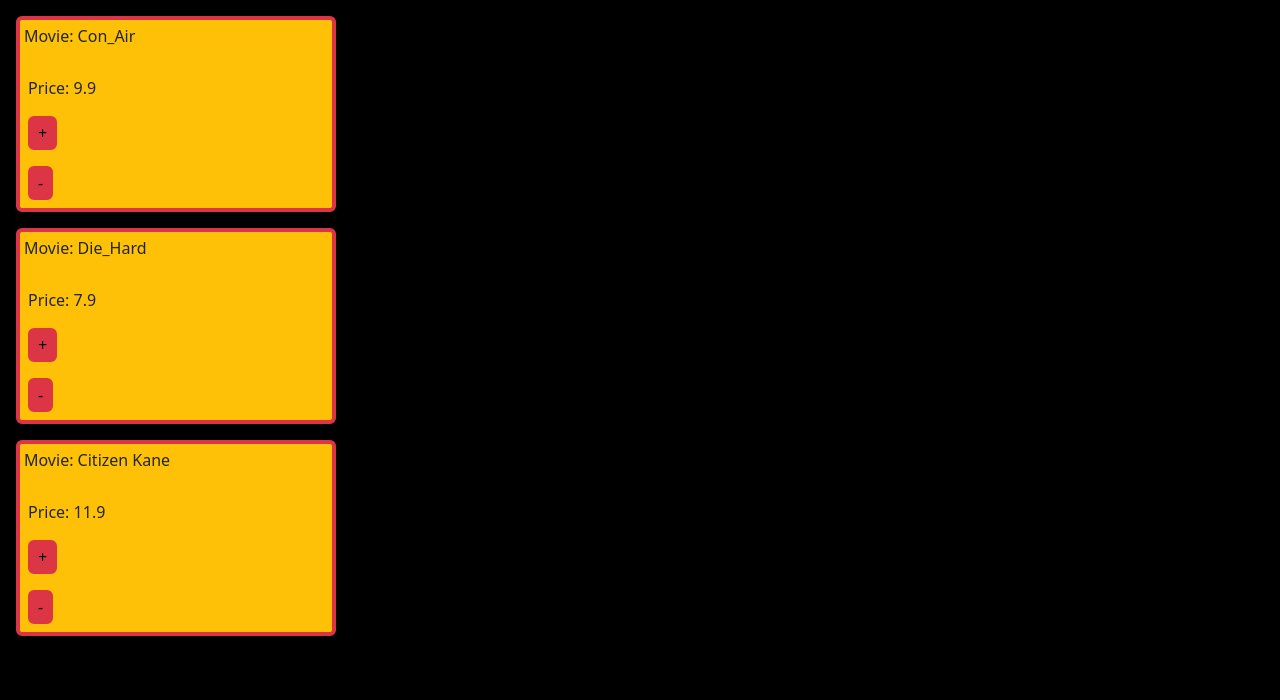
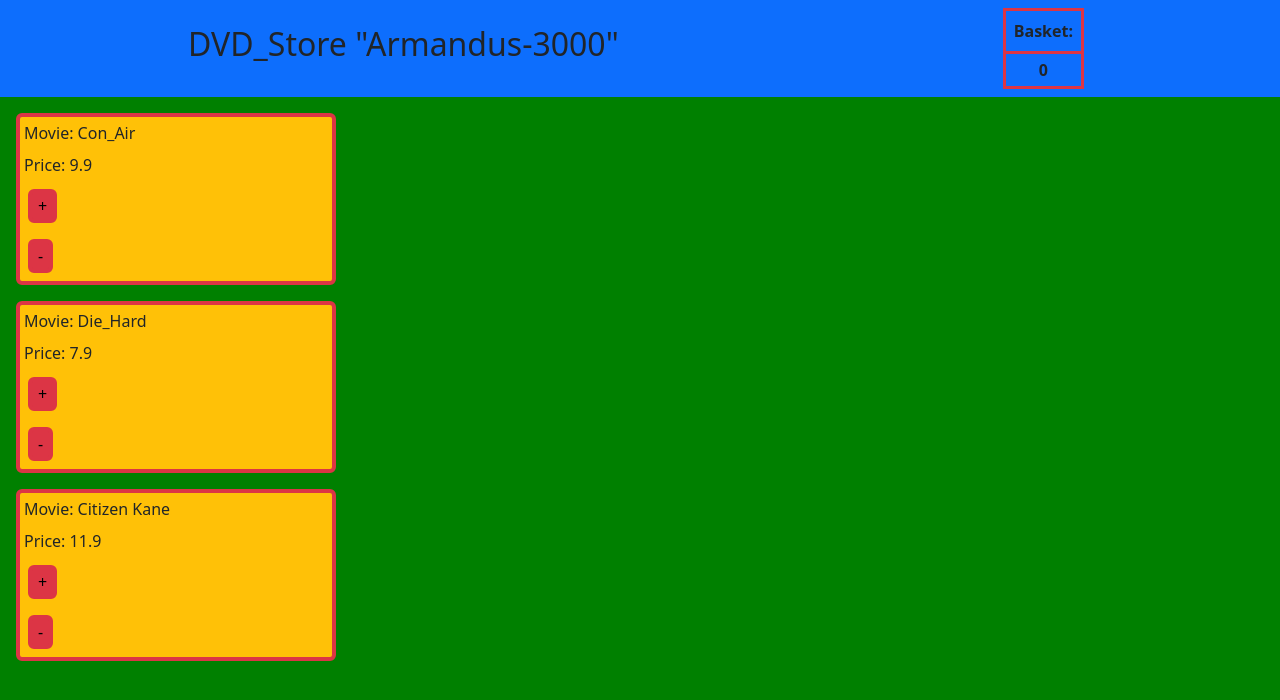
Before and after one commit to AlessandroArmari/React_Dvd_Store, a React (Vite) app in the folder React_UseState_2/: page / in a window 1280 px wide. Shown: the top 700 px of the page. Built offline with nearby package versions, Linux system fonts and the light colour scheme.

Commit message:
final commit

```diff
--- a/React_UseState_2/src/App.jsx
+++ b/React_UseState_2/src/App.jsx
@@ -12,75 +12,65 @@ var list = [
 function App() {
   //Declaring the "hook"
   //Remember to import { useState }
-  const [addToBasket, setAddToBasket] = useState(); //--->default value is "0"
-  const [showBasket, setShowBasket] = useState(false); //--->to set the basket visibility
+  const [basketValue, setBasketValue] = useState(0); //--->default value is "0"
+
+  //Whene we click---> No-Name function starts--->it sets {basketValue} --->
+  //---> as what it finds within the (basketValue + 1)
+
+  const functionToRemoveInsteadOfAnonymousFunction = () => {
+    setBasketValue(basketValue - 1);
+    console.log("You've removed an item from the basket!");
+  };
+
   return (
     <div>
-      {/* here I'm saying:
-      because of the  {} --->  this input is a js item
-      && is similar to an if sentence:
-      "if showBasket AND input_item (which is ALWAYS true here) ARE BOTH TRUE"--->
-      --->&& returns the last item of the list
-      --->so it will return input item
-      So, ONLY IF showBasket is true, the input will be shown!*/}
-      {showBasket && <input placeholder="Basket" value={addToBasket} />}
-      <div>
-        {list.map((elem, index) => {
-          //CREATE FUNCTION IN ORDER TO ASSIGN IT LATER TO THE onClik events
+      <div className="d-flex justify-content-around align-items-center bg-primary ">
+        <h2>DVD_Store "Armandus-3000"</h2>
+        <div className="text-center strong border border-3 border-danger m-2 ">
+          <div className="p-2 ">
+            <strong> Basket:</strong>
+          </div>
+          <div className="border-top border-danger p-1">
+            <strong>{basketValue}</strong>
+          </div>
+        </div>
+      </div>
 
-          var removeButtonFunction = (addToBasket) => {
-            //FIRST part:
-
-            setAddToBasket(addToBasket.target.value--);
-            //SECOND part:
-
-            console.log(
-              "You've removed: " + elem.dvd_name + " from the basket"
-            );
-            //THIRD part:
-
-            setShowBasket(true);
-          };
-          //This functions must be located HERE: Where they can find the variables they need to work
-          //Not inside the return down here, not outside (they won't find the variables")
-
-          return (
+      {list.map((elem, index) => {
+        return (
+          <>
             <Card
               key={index}
               dvd_name={elem.dvd_name}
               dvd_price={elem.dvd_price}
-              addButton={(addToBasket) => {
-                //+++FOR THE addButton I'm typing the function here+++
-                //+++GO DOWN TO removeButton for see something else!
-                //FIRST part:
+              addButton={() => {
+                setBasketValue(basketValue + 1);
+                console.log("You've added an item to the basket");
+              }}
+              removeButton={functionToRemoveInsteadOfAnonymousFunction}
 
-                var increasingValue = addToBasket.target.value++;
-                setAddToBasket(increasingValue);
-                //SECOND part:
+              //2 way for doing the same thing:
+              //---> addButton--->I wrote the function there as props.
+              //---> removeButton--->I invoke the function i previously typed
+            />
+          </>
+        );
+      })}
 
-                console.log(
-                  "You've added: " +
-                    elem.dvd_name +
-                    " (item_number: " +
-                    index +
-                    "), price: " +
-                    elem.dvd_price +
-                    ", to the basket"
-                );
-                //THIRD part (change basket visibility whit showBasket)
+      {/* <Card
+        dvd_name={list[0].dvd_name}
+        dvd_price={list[0].dvd_price}
+        addButton={() => {
+          setBasketValue(basketValue + 1);
+          console.log("You've added an item to the basket");
+        }}
+        removeButton={functionToRemoveInsteadOfAnonymousFunction}
 
-                setShowBasket(true); //--->changing the default value (false) of ShowBasket to "true"
-              }} //--->once we cliccked once, it will be "true, NOW GO TO INPUT, above"
-              removeButton={removeButtonFunction}
-              // Here I do not type the function directly!
-              // Assigning to the <Card/> props."removeButton"
-              // the functions I declared above.
-            />
-          );
-        })}
-      </div>
+        //2 way for doing the same thing:
+        //---> addButton--->I wrote the function there as props.
+        //---> removeButton--->I invoke the function i previously typed
+      /> */}
     </div>
   );
 }
-
 export default App;
--- a/React_UseState_2/src/Card/Card.jsx
+++ b/React_UseState_2/src/Card/Card.jsx
@@ -1,11 +1,11 @@
 //Here I am assigning "addButton" and "removeButton" as props. to
 // the button onClick  events!
 
-const Card = ({ dvd_name, dvd_price, index, addButton, removeButton }) => {
+const Card = ({ dvd_name, dvd_price, addButton, removeButton }) => {
   return (
     <div className="m-3 d-flex flex-column w-25 bg-warning border border-4 border-danger rounded">
-      <p className="  p-1 ">Movie: {dvd_name}</p>
-      <p className=" p-1 m-1">Price: {dvd_price}</p>
+      <div className="  p-1 ">Movie: {dvd_name}</div>
+      <p className="  m-1">Price: {dvd_price}</p>
       <button
         className="d-inline-flex align-self-start bg-danger m-2 border border-danger rounded"
         onClick={addButton}
--- a/React_UseState_2/src/index.css
+++ b/React_UseState_2/src/index.css
@@ -3,5 +3,5 @@
 }
 
 body {
-  background-color: black;
+  background-color: green;
 }
```
